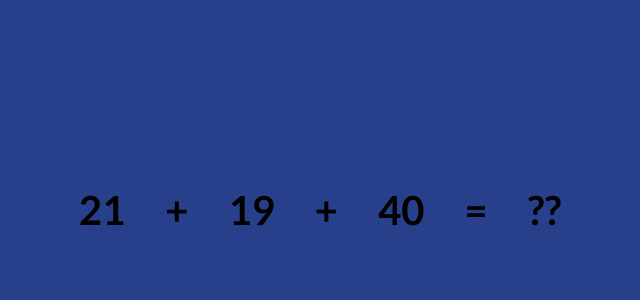
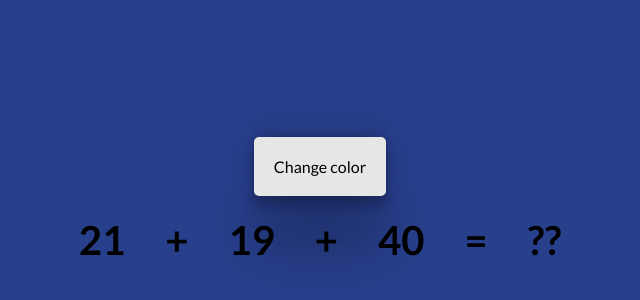
Before and after one commit to PaulDoazan/JS_Fundamentals_05_2024, a plain HTML site: page app/index.html in a window 1280 px wide. Shown: the part 190-490 px from the top of the page, without its empty margins (320-960 px from the left). Drawn offline with Linux system fonts and the light colour scheme.

Commit message:
Change style

```diff
--- a/app/index.html
+++ b/app/index.html
@@ -11,6 +11,10 @@
 </head>
 <body>
     <div class="container">
+        <div class="sub-container">
+            <div class="btn-change">Change color</div>
+        </div>
+        <div class="sub-container">
             <div class="element-addition to-modify">21</div>
             <div class="element-addition">+</div>
             <div class="element-addition to-modify">19</div>
@@ -18,7 +22,9 @@
             <div class="element-addition to-modify">40</div>
             <div class="element-addition">=</div>
             <div class="element-addition result-addition">??</div>
-        <!-- <div class="btn-change">Change color</div> -->
+        </div>
+
+
     </div>
 </body>
 <script src="index.js"></script>
--- a/app/index.js
+++ b/app/index.js
@@ -3,7 +3,7 @@ const body = document.querySelector("body")
 // récupérer les .to-modify
 // récupérer le .result-addition
 
-// implémenter une boucle pour remettre les 3 nombres à 0
+// implémenter une boucle pour remettre les 3 nombres à 0 à la première lecture du script
 
 btn.addEventListener("click", changeColor)
 
--- a/app/style.css
+++ b/app/style.css
@@ -25,8 +25,13 @@ body {
     width: 100vw;
     height: 100vh;
     display: flex;
+    flex-direction: column;
     justify-content: center;
     align-items: center;
+}
+
+.sub-container {
+    display: flex;
 }
 
 .btn-change {
```
Lines whose indentation alone changed are shown as unchanged.
